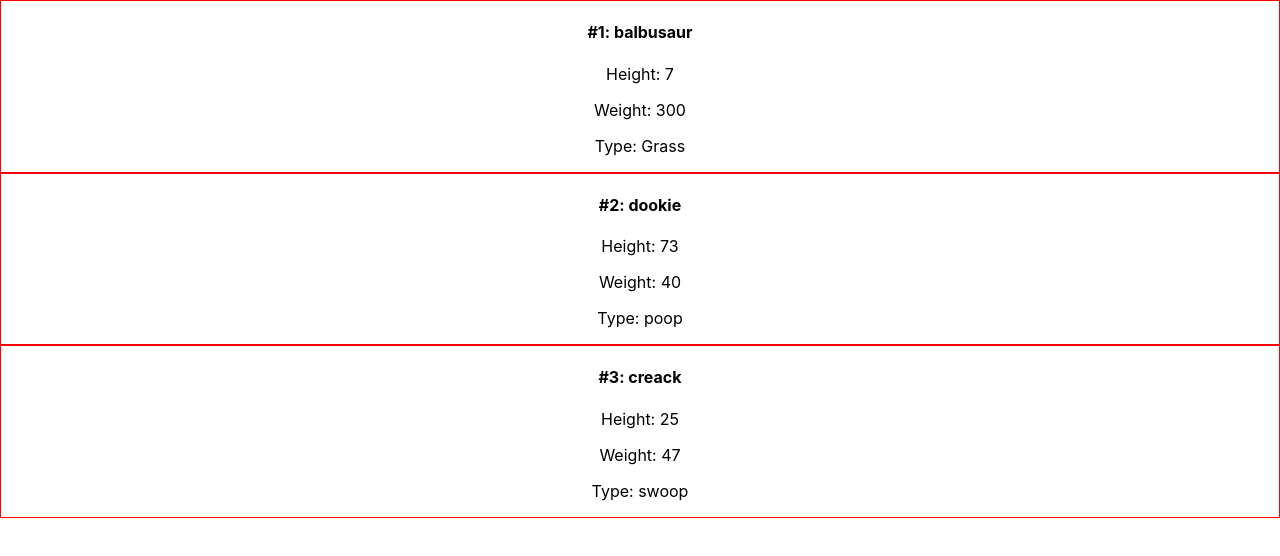
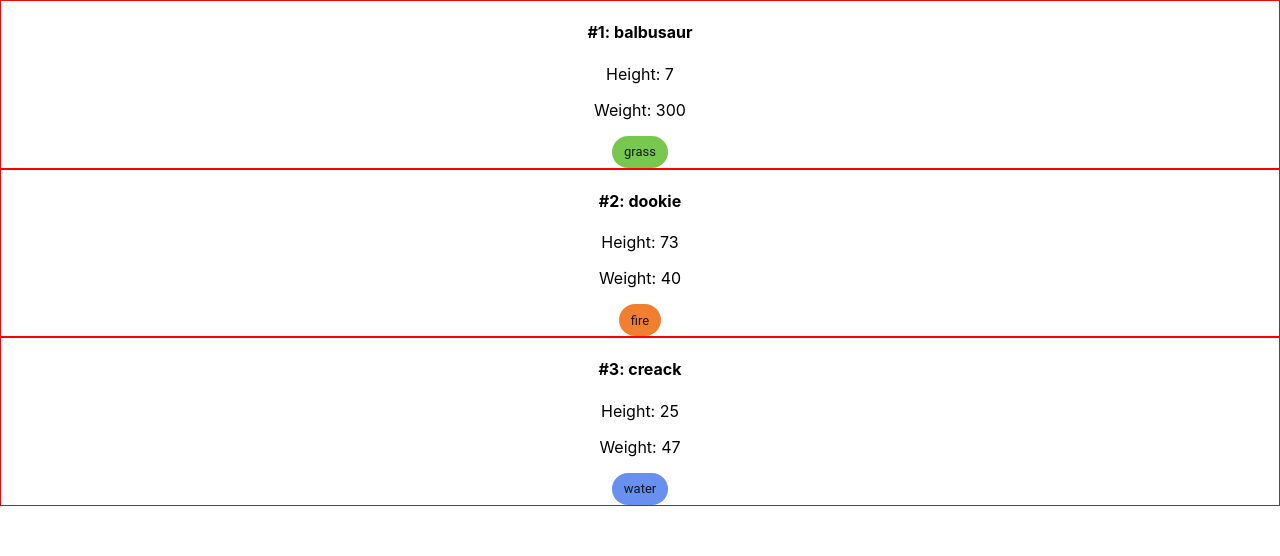
Before and after one commit to marcoz10/FullStackProject, a React (Create React App) app in the folder frontend/pokemon-app/: page / in a window 1280 px wide. Shown: the top 556 px of the page. Built offline with nearby package versions, Linux system fonts and the light colour scheme.

Commit message:
add the chip aka pill for the types

```diff
--- a/frontend/pokemon-app/package.json
+++ b/frontend/pokemon-app/package.json
@@ -3,6 +3,8 @@
   "version": "0.1.0",
   "private": true,
   "dependencies": {
+    "@material-ui/core": "^4.11.4",
+    "@material-ui/icons": "^4.11.2",
     "@testing-library/jest-dom": "^5.11.4",
     "@testing-library/react": "^11.1.0",
     "@testing-library/user-event": "^12.1.10",
--- a/frontend/pokemon-app/src/components/Card.js
+++ b/frontend/pokemon-app/src/components/Card.js
@@ -1,16 +1,17 @@
-import React from 'react'
+import React from "react";
+import TypeChip from "./TypeChip";
 
-function Card({id, name, height, weight, type}) {
-
-    return (
-        <div style={{border: '1px solid red'}}>
-
-            <h4>#{id}: {name}</h4>
-            <p>Height: {height}</p>
-            <p>Weight: {weight}</p>
-            <p>Type: {type}</p>
-        </div>
-    )
+function Card({ id, name, height, weight, type }) {
+  return (
+    <div style={{ border: "1px solid red" }}>
+      <h4>
+        #{id}: {name}
+      </h4>
+      <p>Height: {height}</p>
+      <p>Weight: {weight}</p>
+      <TypeChip label={type} />
+    </div>
+  );
 }
 
-export default Card
+export default Card;
--- a/frontend/pokemon-app/src/components/Cards.js
+++ b/frontend/pokemon-app/src/components/Cards.js
@@ -1,5 +1,5 @@
-import React from 'react'
-import Card from './Card'
+import React from "react";
+import Card from "./Card";
 
 function Cards() {
   const pokemen = [
@@ -7,35 +7,35 @@ function Cards() {
       id: 1,
       name: "balbusaur",
       url: "",
-            type: "Grass",
+      type: "grass",
       weight: "300",
-            height: "7"
+      height: "7",
     },
     {
       id: 2,
       name: "dookie",
       url: "",
-            type: "poop",
+      type: "fire",
       weight: "40",
-            height: "73"
+      height: "73",
     },
     {
       id: 3,
       name: "creack",
       url: "",
-            type: "swoop",
+      type: "water",
       weight: "47",
-            height: "25"
-        }
-    ]
+      height: "25",
+    },
+  ];
 
   return (
     <div>
       {pokemen.map((pokemon) => {
-                return <Card key={pokemon.id} {...pokemon}/>
+        return <Card key={pokemon.id} {...pokemon} />;
       })}
     </div>
-    )
+  );
 }
 
-export default Cards
+export default Cards;
--- /dev/null
+++ b/frontend/pokemon-app/src/components/TypeChip.js
@@ -0,0 +1,77 @@
+import React from "react";
+import Chip from "@material-ui/core/Chip";
+
+// This will be used for the types ex. Grass, Fire, Water
+function TypeChip({ label }) {
+  let color;
+
+  switch (label) {
+    case "normal":
+      color = "#A8A878";
+      break;
+    case "fire":
+      color = "#F08030";
+      break;
+    case "water":
+      color = "#6890F0";
+      break;
+    case "grass":
+      color = "#78C850";
+      break;
+    case "electric":
+      color = "#F8D030";
+      break;
+    case "psychic":
+      color = "#F85888";
+      break;
+    case "ice":
+      color = "#98D8D8";
+      break;
+    case "dragon":
+      color = "#7038F8";
+      break;
+    case "dark":
+      color = "#705848";
+      break;
+    case "fairy":
+      color = "#EE99AC";
+      break;
+    case "fighting":
+      color = "#C03028";
+      break;
+    case "flying":
+      color = "#A890F0";
+      break;
+    case "poison":
+      color = "#A040A0";
+      break;
+    case "ground":
+      color = "#E0C068";
+      break;
+    case "rock":
+      color = "#B8A038";
+      break;
+    case "bug":
+      color = "#A8B820";
+      break;
+    case "ghost":
+      color = "#705898";
+      break;
+    case "steel":
+      color = "#B8B8D0";
+      break;
+    case "???":
+      color = "#68A090";
+      break;
+    default:
+      color = "#fff";
+  }
+
+  return (
+    <>
+      <Chip label={label} style={{ backgroundColor: color }} />
+    </>
+  );
+}
+
+export default TypeChip;
```
Also changed, not shown: 2 other files (tests, documents, lock files or other folders). Lines whose indentation alone changed are shown as unchanged.
